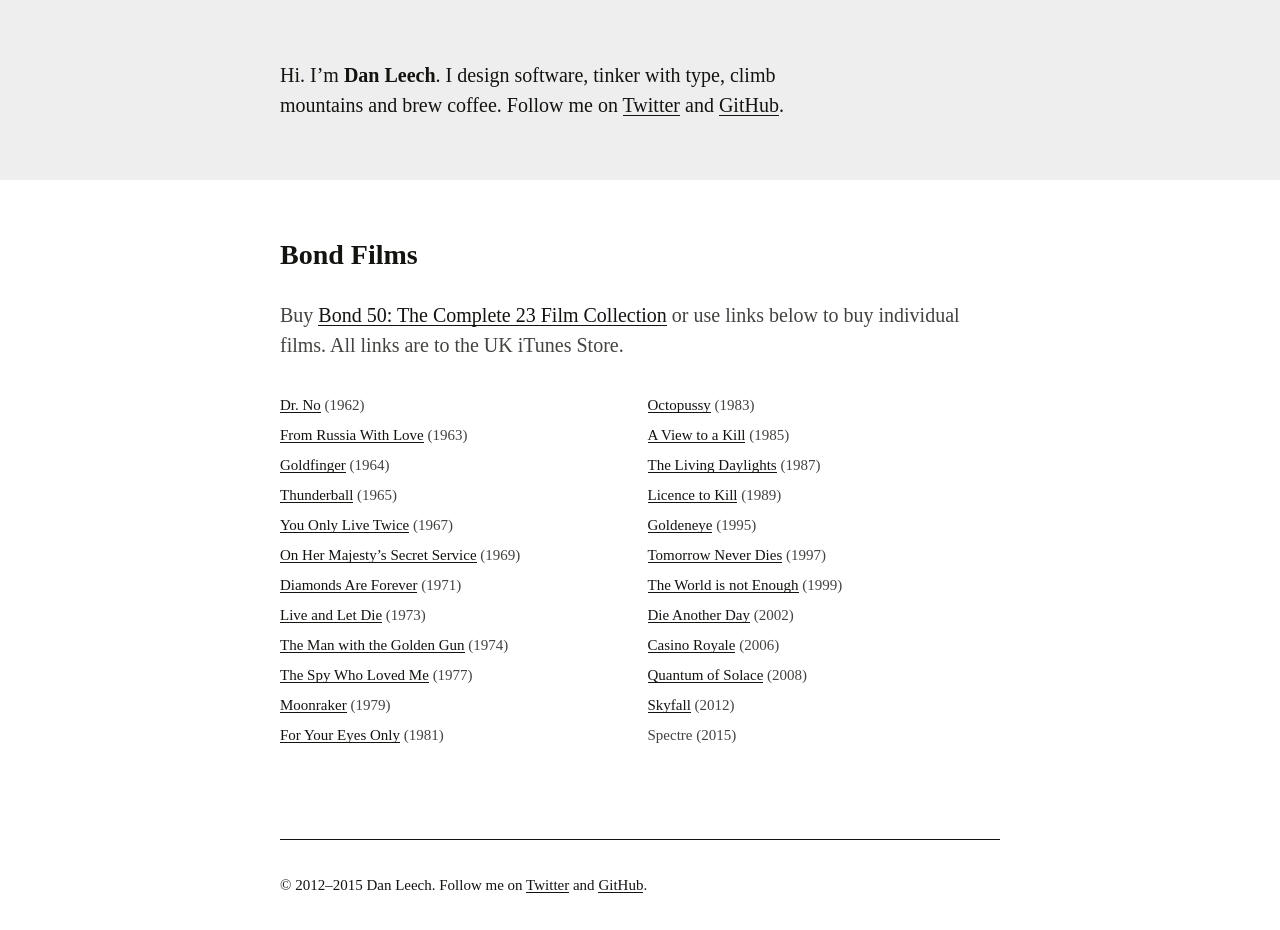
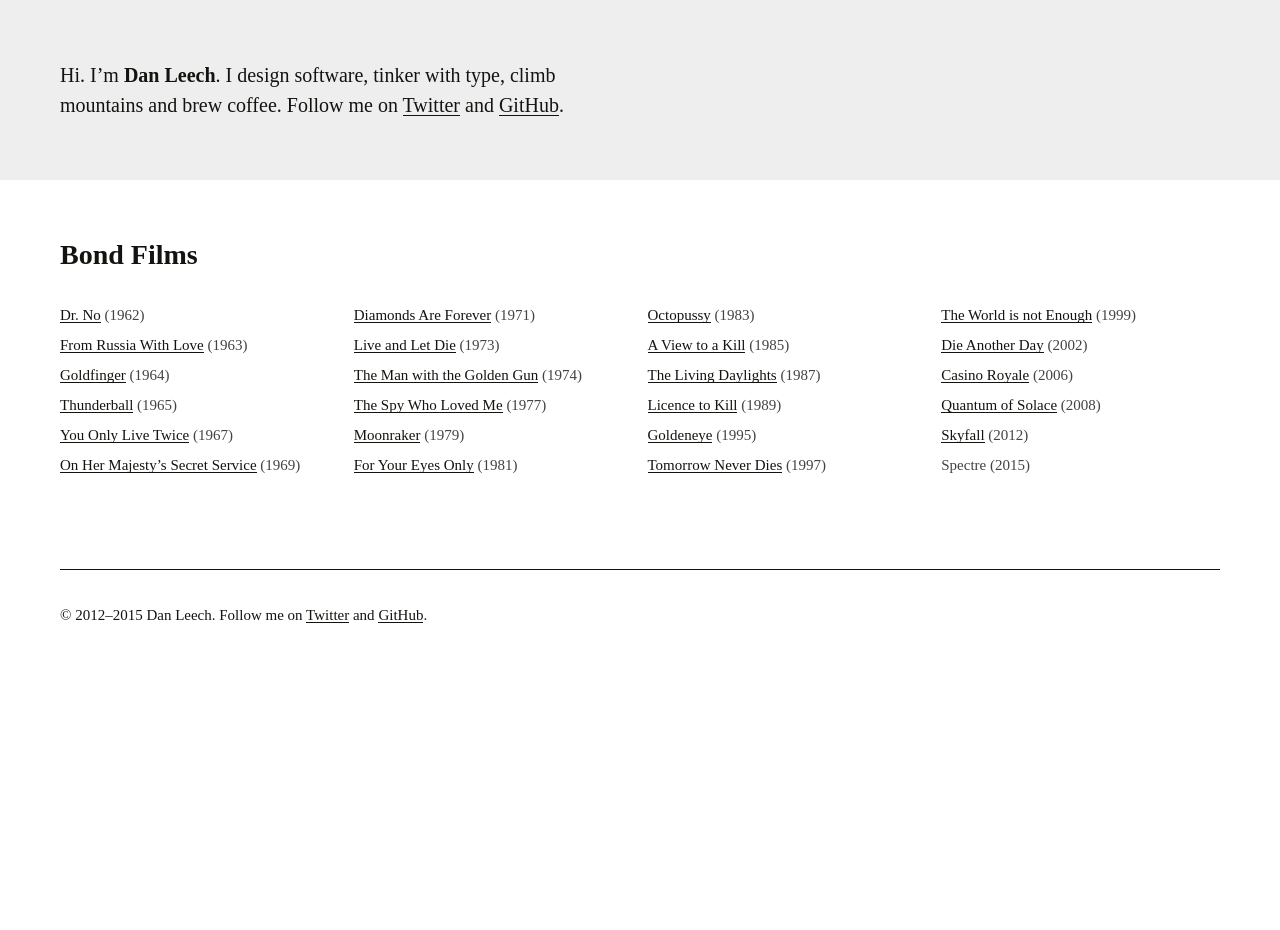
Before and after one commit to danleech/danleech.com, a Jekyll site: the page built from projects/bond/index.md, in a window 1280 px wide. Built offline with Jekyll 4.4.1, drawn with Linux system fonts in a browser that asks for light colours; some web fonts are replaced; Markdown is read by kramdown in place of the engine named in the settings; after the commit the page ends 900 px from its top, so only the background shows below that; some of the changed lines change nothing that is shown.

Commit message:
Increased list width

```diff
--- a/projects/bond/index.md
+++ b/projects/bond/index.md
@@ -2,8 +2,6 @@
 title: "Bond Films"
 layout: page
 ---
-
-Buy [Bond 50: The Complete 23 Film Collection](https://itunes.apple.com/gb/movie-collection/id948985270) or use links below to buy individual films. All links are to the UK iTunes Store.
 
 - [Dr. No](https://itunes.apple.com/gb/movie/id561630851) (1962)
 - [From Russia With Love](https://itunes.apple.com/gb/movie/id561579653) (1963)
@@ -31,6 +29,9 @@ Buy [Bond 50: The Complete 23 Film Collection](https://itunes.apple.com/gb/movie
 - Spectre (2015)
 
 <style>
+    .container {
+        max-width: 100%;
+    }
     ul {
         margin: 1.5rem 0;
         padding: 0;
@@ -44,6 +45,20 @@ Buy [Bond 50: The Complete 23 Film Collection](https://itunes.apple.com/gb/movie
                     column-count: 2;
         }
     }
+    @media (min-width: 900px) {
+        ul {
+            -webkit-column-count: 3;
+               -moz-column-count: 3;
+                    column-count: 3;
+        }
+    }
+    @media (min-width: 1100px) {
+        ul {
+            -webkit-column-count: 4;
+               -moz-column-count: 4;
+                    column-count: 4;
+        }
+    }
 </style>
 
 <script>var _merchantSettings=_merchantSettings||[];_merchantSettings.push(["AT","1001lds"]),function(){var t=document.createElement("script");t.type="text/javascript",t.async=!0,t.src="https:"==document.location.protocol?"https://autolinkmaker.itunes.apple.com/js/itunes_autolinkmaker.js":"http://autolinkmaker.itunes.apple.com/js/itunes_autolinkmaker.js";var e=document.getElementsByTagName("script")[0];e.parentNode.insertBefore(t,e)}();</script>
```
